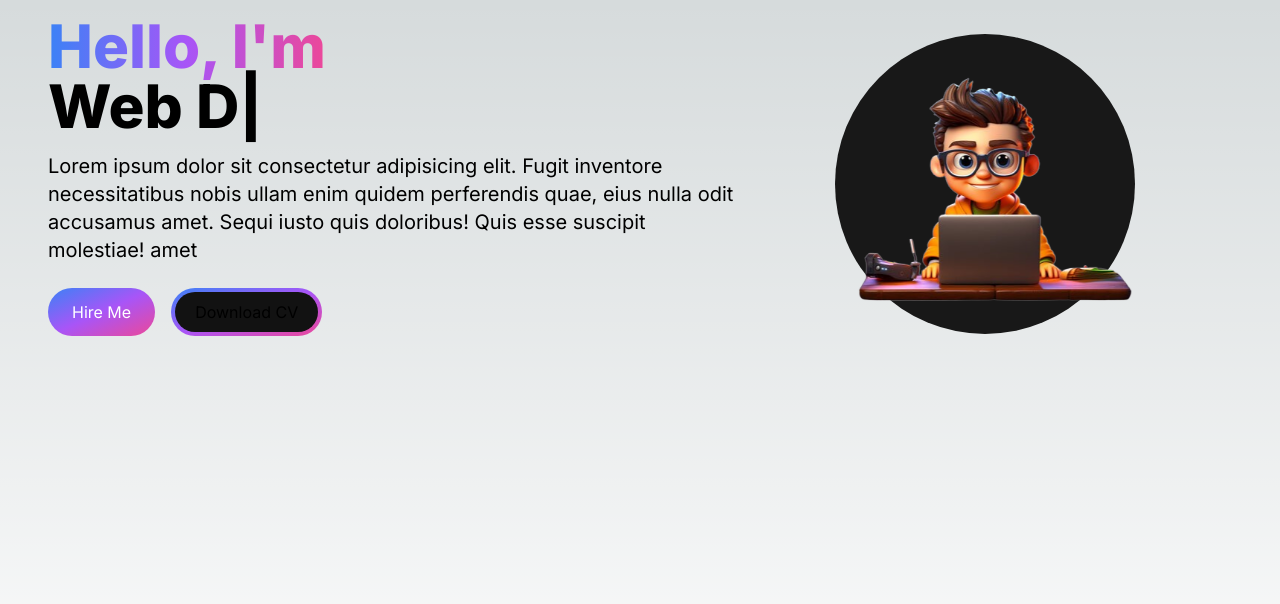
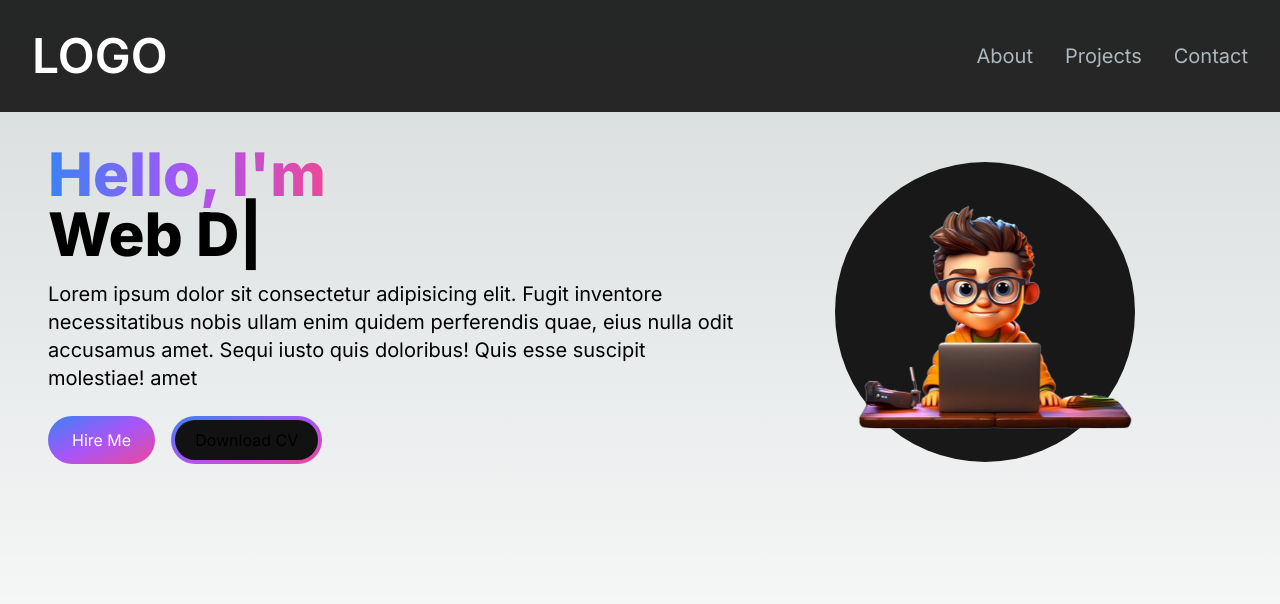
Before and after one commit to chauhannaman98/portfolio-next, a Next.js app: page / in a window 1280 px wide. Shown: the top 604 px of the page. Built offline with nearby package versions, Linux system fonts and the light colour scheme.

Commit message:
Added NavBar

```diff
--- a/app/components/HeroSection.jsx
+++ b/app/components/HeroSection.jsx
@@ -24,7 +24,7 @@
                         1000,
                         'IoT Developer',
                         1000,
-                        'RPA Architext',
+                        'RPA Architect',
                         1000
                         ]}
                         wrapper="span"
--- a/app/components/NavBar.jsx
+++ b/app/components/NavBar.jsx
@@ -1,7 +1,41 @@
-import React from 'react'
+import Link from 'next/link';
+import React from 'react';
+import NavLink from './NavLink';
+
+const navLinks = [
+  {
+    title: "About",
+    path: "#about",
+  },
+  {
+    title: "Projects",
+    path: "#projects",
+  },
+  {
+    title: "Contact",
+    path: "#contact",
+  },
+];
 
 export const NavBar = () => {
   return (
-    <div>NavBar</div>
-  )
-}
+    <nav className='fixed top-0 left-0 right-0 z-10 bg-[#121212] bg-opacity-90'>
+        <div className='flex flex-wrap items-center justify-between mx-auto p-8'>
+            <Link href={"/"} className='text-2xl md:text-5xl text-white font-semibold'>LOGO</Link>
+            <div className='menu hidden md:block md:w-auto' id='navbar'>
+              <ul className='flex justify-evenly p-4 md:p-0 md:flex-row md:space-x-8'>
+                {
+                  navLinks.map((link, index) => (
+                    <li key={index}>
+                      <NavLink href={link.path} title={link.title} />
+                    </li>
+                  ))
+                }
+              </ul>
+            </div>
+        </div>
+    </nav>
+  );
+};
+
+export default NavBar;
--- /dev/null
+++ b/app/components/NavLink.jsx
@@ -0,0 +1,14 @@
+const { default: Link } = require("next/link")
+
+const NavLink = ({ href, title }) => {
+    return  (
+        <Link
+            href={href}
+            className='block py-2 pl-3 pr-4 text-[#ADB7BE] sm:text-xl rounded md:p-0 hover:text-white'
+        >
+            {title}
+        </Link>
+    );
+};
+
+export default NavLink;
--- a/app/page.js
+++ b/app/page.js
@@ -1,9 +1,11 @@
 import HeroSection from './components/HeroSection'
+import NavBar from './components/NavBar';
 
 export default function Home() {
   return (
     <main className="flex min-h-screen flex-col">
-      <div className="container mx-auto px-12 py-4">
+    <NavBar />
+      <div className="container mt-24 mx-auto px-12 py-12">
         <HeroSection />
       </div>
     </main>
```
